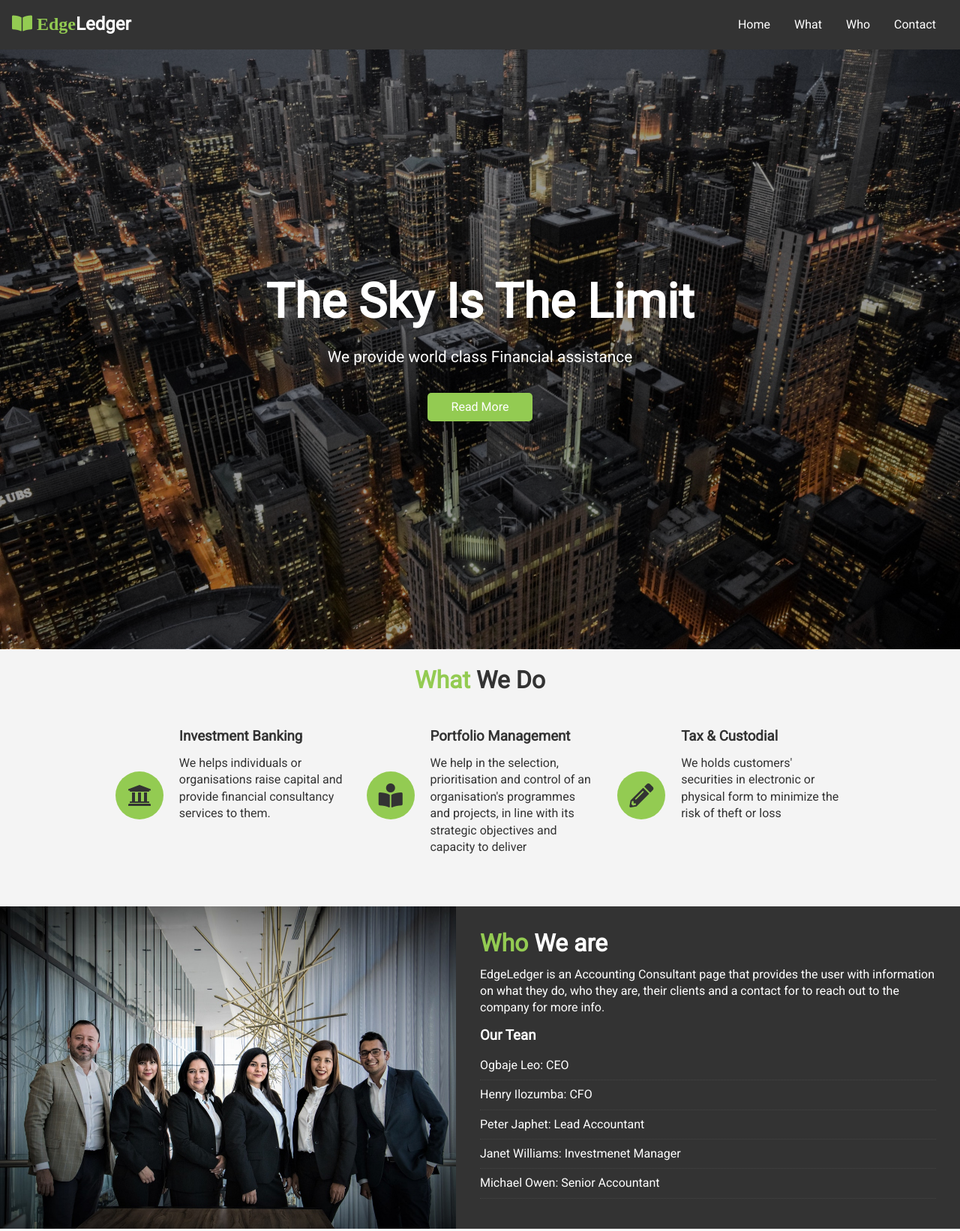
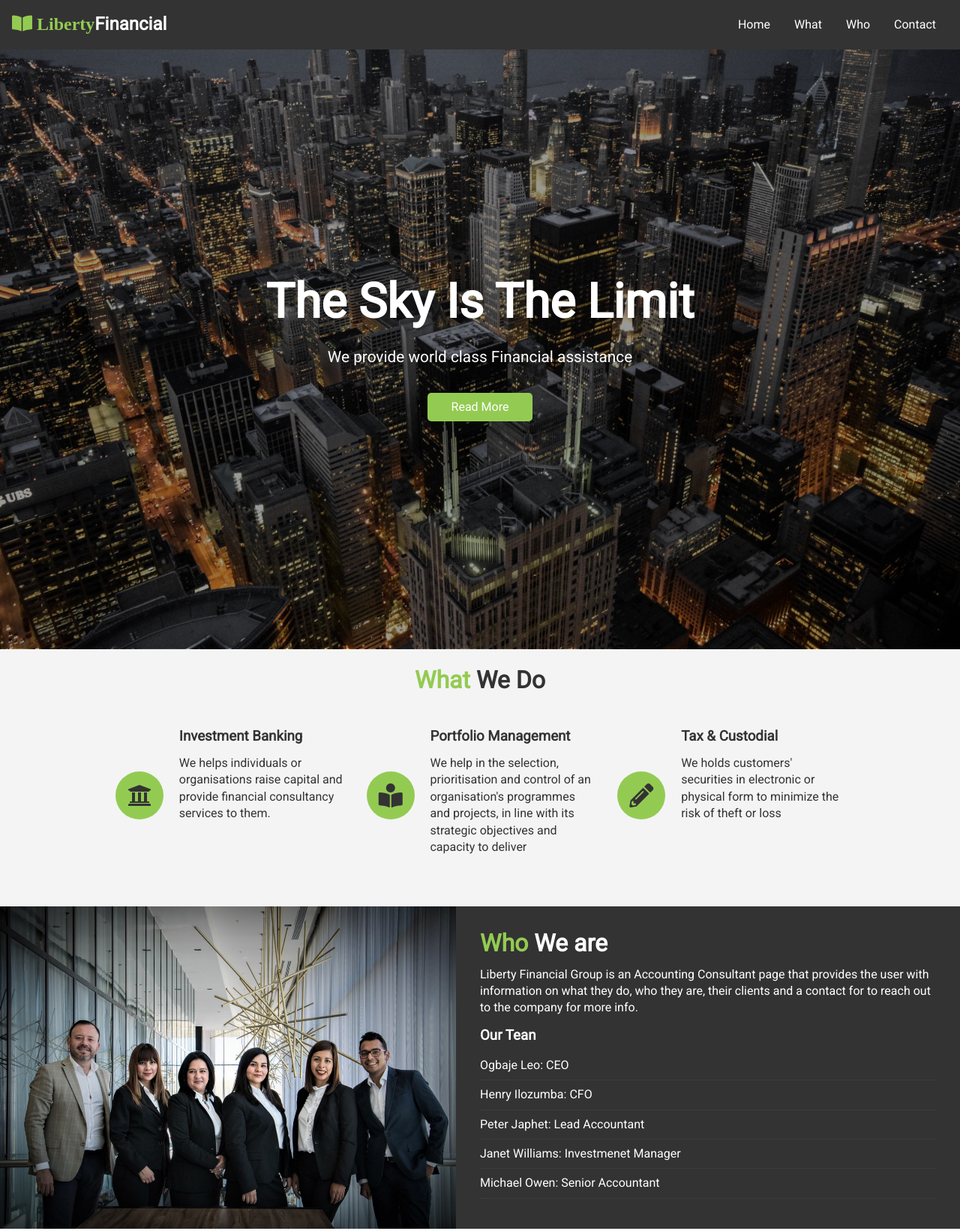
Before and after one commit to OgbajeLeo/EdgeLedger, a plain HTML site: page index.html in a window 1280 px wide. Shown: the top 1642 px of the page at 75% size. Drawn offline with nearby package versions, Linux system fonts and the light colour scheme; some packages are replaced by stand-ins of ours.

Commit message:
initial commit

```diff
--- a/index.html
+++ b/index.html
@@ -12,7 +12,7 @@
     <link rel=" stylesheet" media="screen and (max-width:768px)" href="css/mobile.css">
     <link rel="stylesheet" media="screen and (min-width: 1100px)" href="css/widescreen.css">
 
-    <title>EdgeLedger Financial | Accounting & Investment </title>
+    <title>Liberty Financial | Accounting & Investment </title>
 </head>
 
 <body id="home">
@@ -20,7 +20,7 @@
     <nav id="navbar">
         <h1 class="logo">
             <span class="text-primary">
-                <i class="fas fa-book-open"> Edge</i></span>Ledger
+                <i class="fas fa-book-open"> Liberty</i></span>Financial
         </h1>
         <ul>
             <li><a href="#home">Home</a></li>
@@ -80,7 +80,7 @@
         <div class="who-img"></div>
         <div class="who-text bg-dark p-2">
             <h2 class="m-heading"><span class="text-primary">Who</span> We are</h2>
-            <p>EdgeLedger is an Accounting Consultant page that
+            <p>Liberty Financial Group is an Accounting Consultant page that
                 provides the user with information on what they do, who they are,
                 their clients and a contact for to reach out to the company for more info.</p>
             <h3>Our Tean</h3>
@@ -142,7 +142,7 @@
     <!-- Footer -->
     <footer id="main-footer" class="bg-dark text-center py-1">
         <div class="container">
-            <p>Copyright &copy; 2023, EdgeLedger, All Rights Reserved <br>
+            <p>Copyright &copy; 2023, Liberty Financial Group, All Rights Reserved <br>
             ReDesigned by <span style="color:aqua;">Ogbaje Leo</span></p>
         </div>
     </footer>
```
